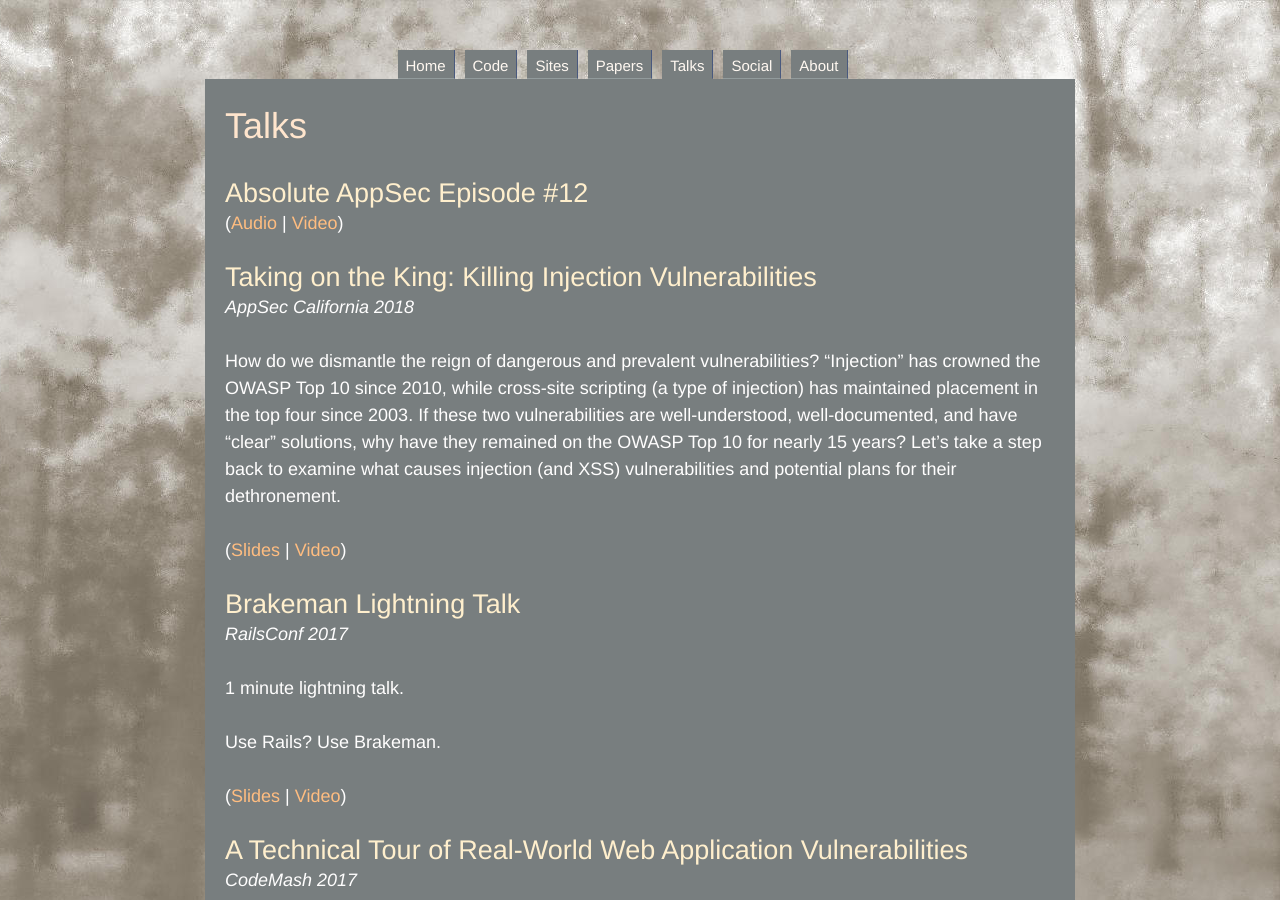
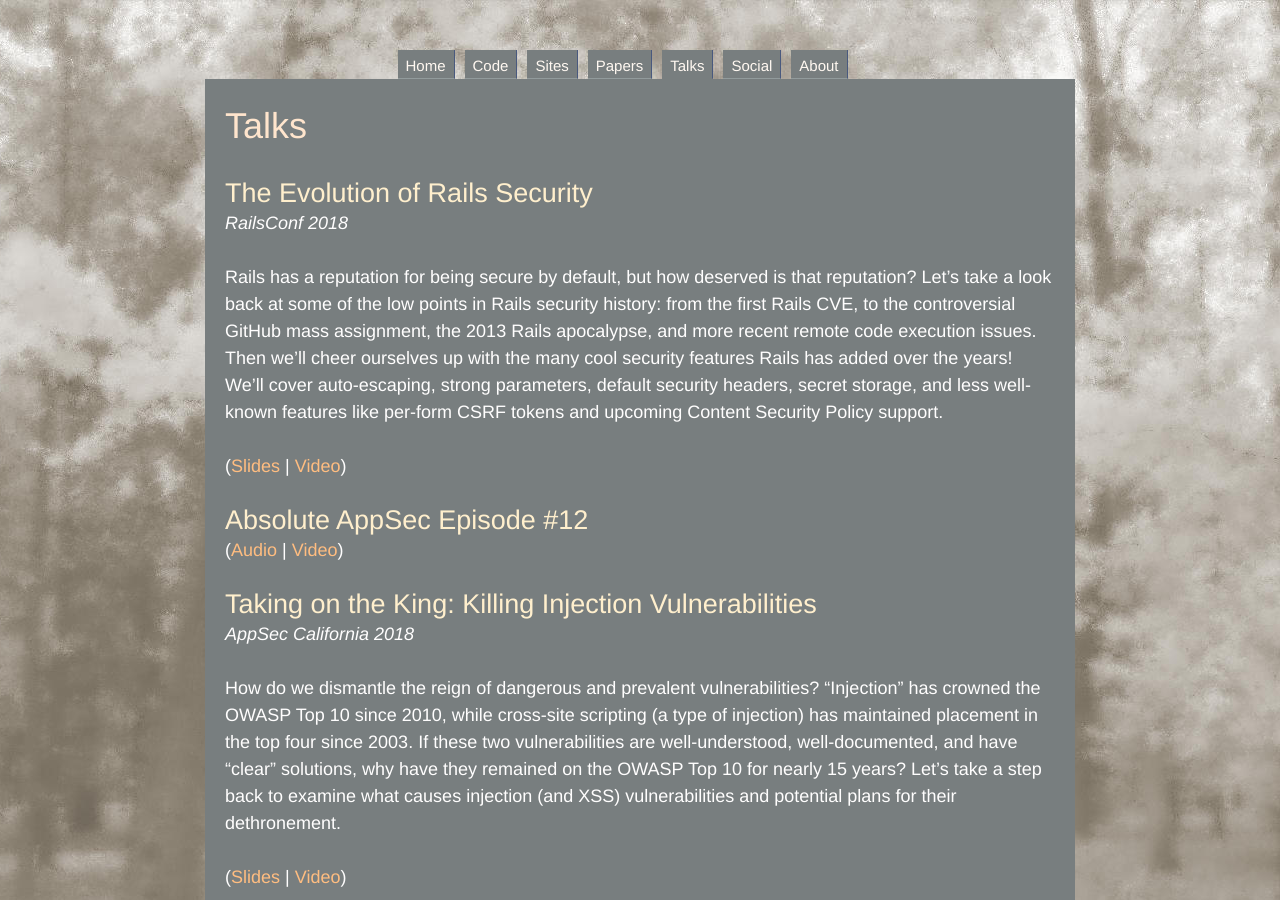
Before and after one commit to presidentbeef/personal-site, a Jekyll site: the page built from talks/index.md, in a window 1280 px wide and 900 px high. Built offline with Jekyll 4.4.1, drawn with Linux system fonts in a browser that asks for light colours.

Commit message:
Add RailsConf 2018 talk

```diff
--- a/talks/index.md
+++ b/talks/index.md
@@ -4,6 +4,13 @@
 ---
 
 ## Talks
+
+### The Evolution of Rails Security
+_RailsConf 2018_
+
+Rails has a reputation for being secure by default, but how deserved is that reputation? Let's take a look back at some of the low points in Rails security history: from the first Rails CVE, to the controversial GitHub mass assignment, the 2013 Rails apocalypse, and more recent remote code execution issues. Then we'll cheer ourselves up with the many cool security features Rails has added over the years! We'll cover auto-escaping, strong parameters, default security headers, secret storage, and less well-known features like per-form CSRF tokens and upcoming Content Security Policy support.
+
+([Slides](https://docs.google.com/presentation/d/e/2PACX-1vQlIfuxVc8H44UvSD6l_oX97mMutgk9FtyABlymTKGPnBm0fNjdkWvStQYmWHLbYM2bBFC-kw7YwxBN/pub?start=false&loop=false&delayms=3000) \| [Video](https://www.youtube.com/watch?v=Btrmc1wO3pc))
 
 ### Absolute AppSec Episode #12
 
```
